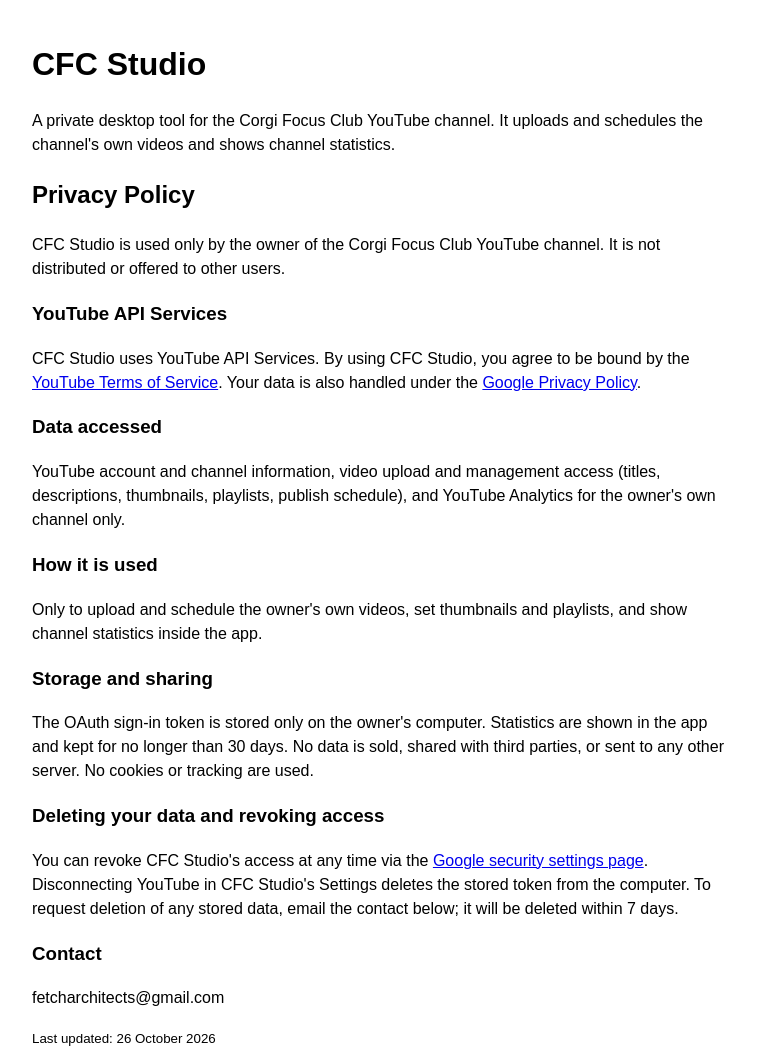
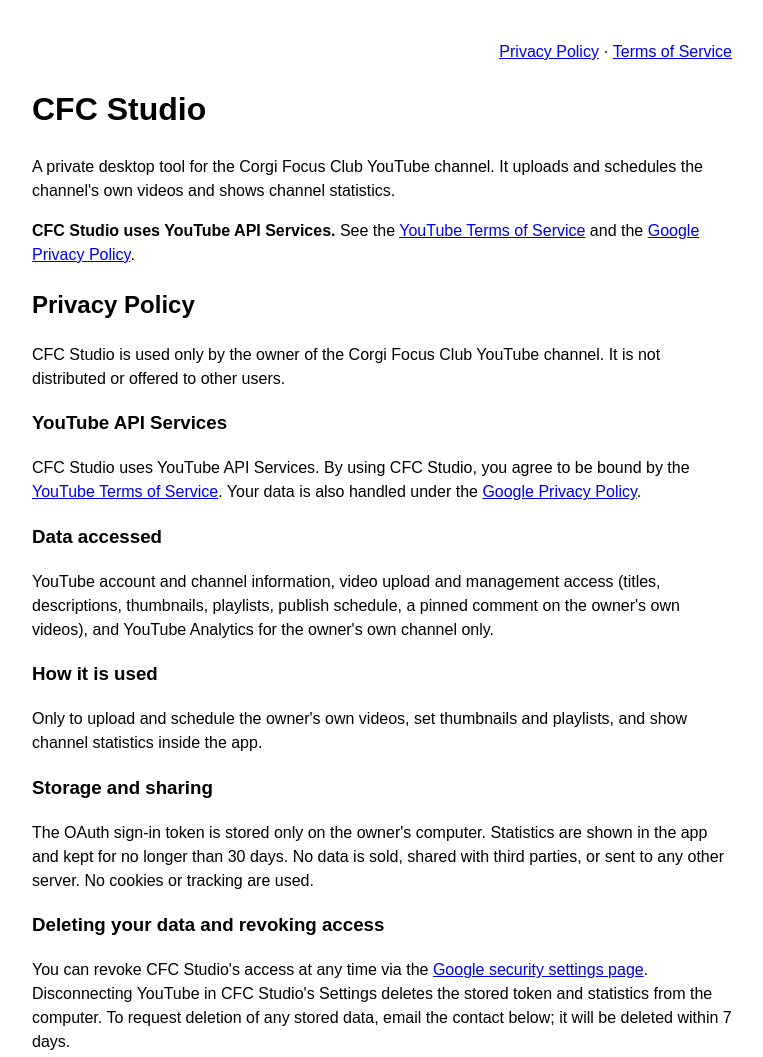
Before and after one commit to fetcharchitects-sudo/fetcharchitects-sudo.github.io, a plain HTML site: page index.html in a window 1280 px wide. Shown: the top 1057 px of the page, without its empty margins (258-1021 px from the left). Drawn offline with Linux system fonts and the light colour scheme.

Commit message:
Update index.html

```diff
--- a/index.html
+++ b/index.html
@@ -1,26 +1,22 @@
 <!doctype html><meta charset="utf-8"><title>CFC Studio</title>
 <body style="font-family:sans-serif;max-width:700px;margin:40px auto;padding:0 16px;line-height:1.5">
+<p style="text-align:right"><a href="#privacy">Privacy Policy</a> · <a href="terms.html">Terms of Service</a></p>
 <h1>CFC Studio</h1>
 <p>A private desktop tool for the Corgi Focus Club YouTube channel. It uploads and schedules the channel's own videos and shows channel statistics.</p>
+<p><b>CFC Studio uses YouTube API Services.</b> See the <a href="https://www.youtube.com/t/terms">YouTube Terms of Service</a> and the <a href="https://policies.google.com/privacy">Google Privacy Policy</a>.</p>
 
 <h2 id="privacy">Privacy Policy</h2>
 <p>CFC Studio is used only by the owner of the Corgi Focus Club YouTube channel. It is not distributed or offered to other users.</p>
-
 <h3>YouTube API Services</h3>
 <p>CFC Studio uses YouTube API Services. By using CFC Studio, you agree to be bound by the <a href="https://www.youtube.com/t/terms">YouTube Terms of Service</a>. Your data is also handled under the <a href="https://policies.google.com/privacy">Google Privacy Policy</a>.</p>
-
 <h3>Data accessed</h3>
-<p>YouTube account and channel information, video upload and management access (titles, descriptions, thumbnails, playlists, publish schedule), and YouTube Analytics for the owner's own channel only.</p>
-
+<p>YouTube account and channel information, video upload and management access (titles, descriptions, thumbnails, playlists, publish schedule, a pinned comment on the owner's own videos), and YouTube Analytics for the owner's own channel only.</p>
 <h3>How it is used</h3>
 <p>Only to upload and schedule the owner's own videos, set thumbnails and playlists, and show channel statistics inside the app.</p>
-
 <h3>Storage and sharing</h3>
 <p>The OAuth sign-in token is stored only on the owner's computer. Statistics are shown in the app and kept for no longer than 30 days. No data is sold, shared with third parties, or sent to any other server. No cookies or tracking are used.</p>
-
 <h3>Deleting your data and revoking access</h3>
-<p>You can revoke CFC Studio's access at any time via the <a href="https://security.google.com/settings/security/permissions">Google security settings page</a>. Disconnecting YouTube in CFC Studio's Settings deletes the stored token from the computer. To request deletion of any stored data, email the contact below; it will be deleted within 7 days.</p>
-
+<p>You can revoke CFC Studio's access at any time via the <a href="https://security.google.com/settings/security/permissions">Google security settings page</a>. Disconnecting YouTube in CFC Studio's Settings deletes the stored token and statistics from the computer. To request deletion of any stored data, email the contact below; it will be deleted within 7 days.</p>
 <h3>Contact</h3>
 <p>fetcharchitects@gmail.com</p>
 <p><small>Last updated: 26 October 2026</small></p>
```
